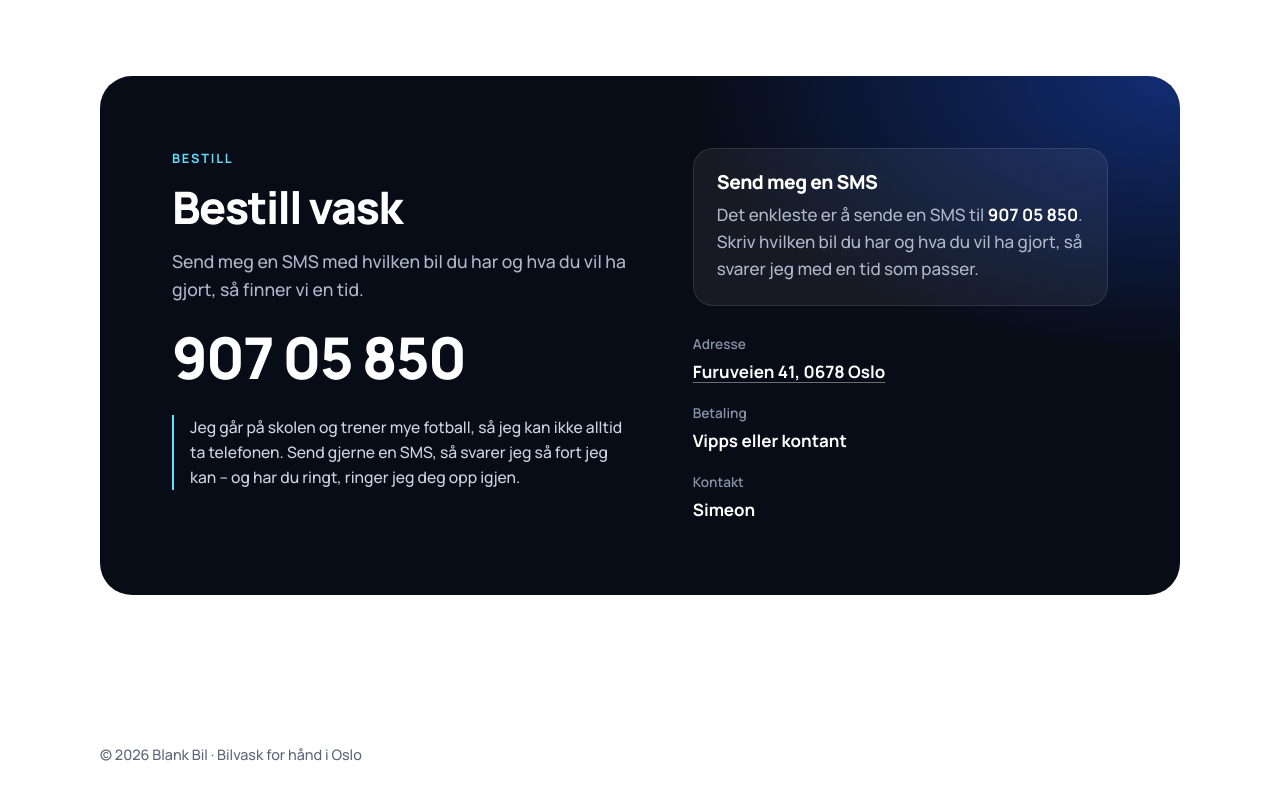
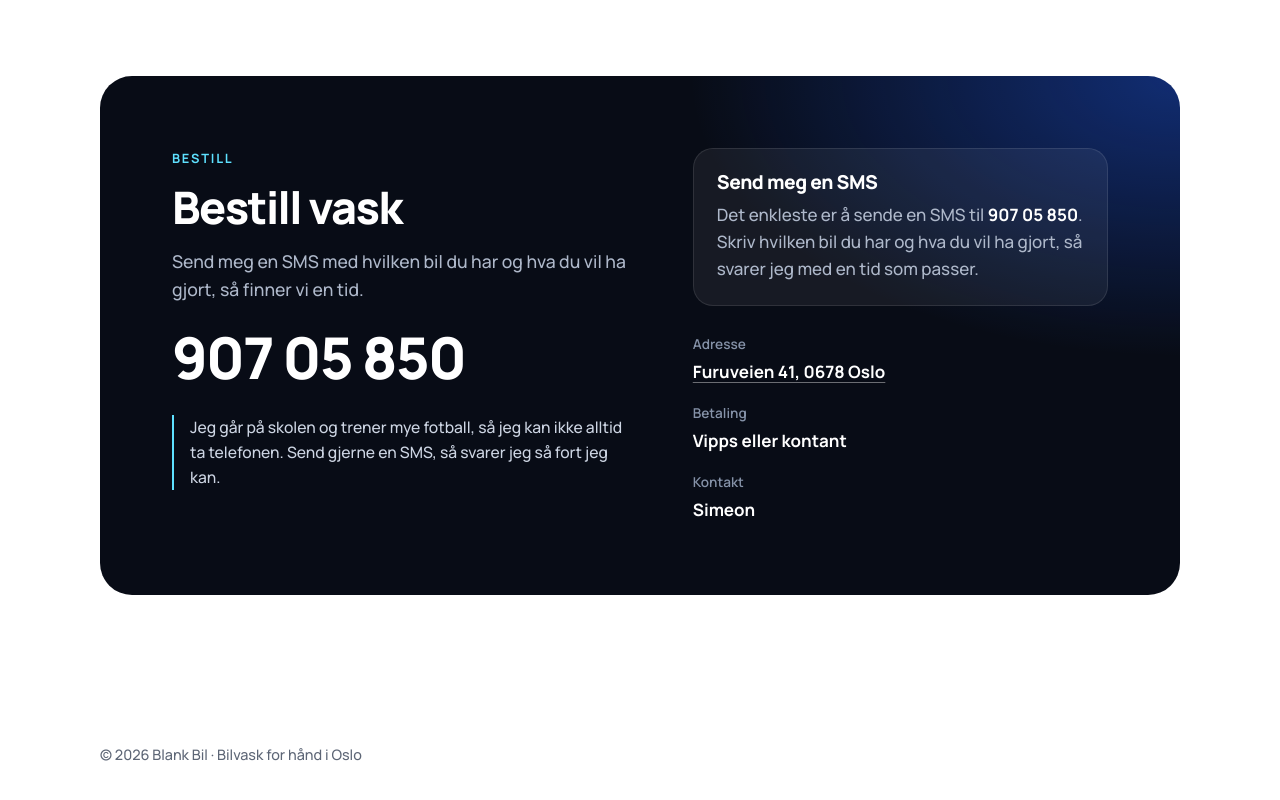
Before and after one commit to Hebelub/blankbil, a plain HTML site: page index.html in a window 1280 px wide. Shown: the part 2721-3521 px from the top of the page. Drawn offline with Linux system fonts and the light colour scheme.

Commit message:
Fjern løfte om å ringe tilbake

```diff
--- a/index.html
+++ b/index.html
@@ -324,7 +324,7 @@ footer{padding:28px 0 36px;color:var(--muted);font-size:.9rem}
         <a class="btn btn-white" href="tel:+4790705850"><svg aria-hidden="true"><use href="#i-phone"/></svg>Ring</a>
         <a class="btn btn-glass" href="sms:+4790705850?&amp;body=Hei%20Simeon!%20Jeg%20vil%20gjerne%20bestille%20bilvask.%20"><svg aria-hidden="true"><use href="#i-sms"/></svg>Bestill på SMS</a>
       </div>
-      <p class="school">Jeg går på skolen og trener mye fotball, så jeg kan ikke alltid ta telefonen. Send gjerne en SMS, så svarer jeg så fort jeg kan – og har du ringt, ringer jeg deg opp igjen.</p>
+      <p class="school">Jeg går på skolen og trener mye fotball, så jeg kan ikke alltid ta telefonen. Send gjerne en SMS, så svarer jeg så fort jeg kan.</p>
     </div>
     <div>
       <div class="desk d-only">
```
